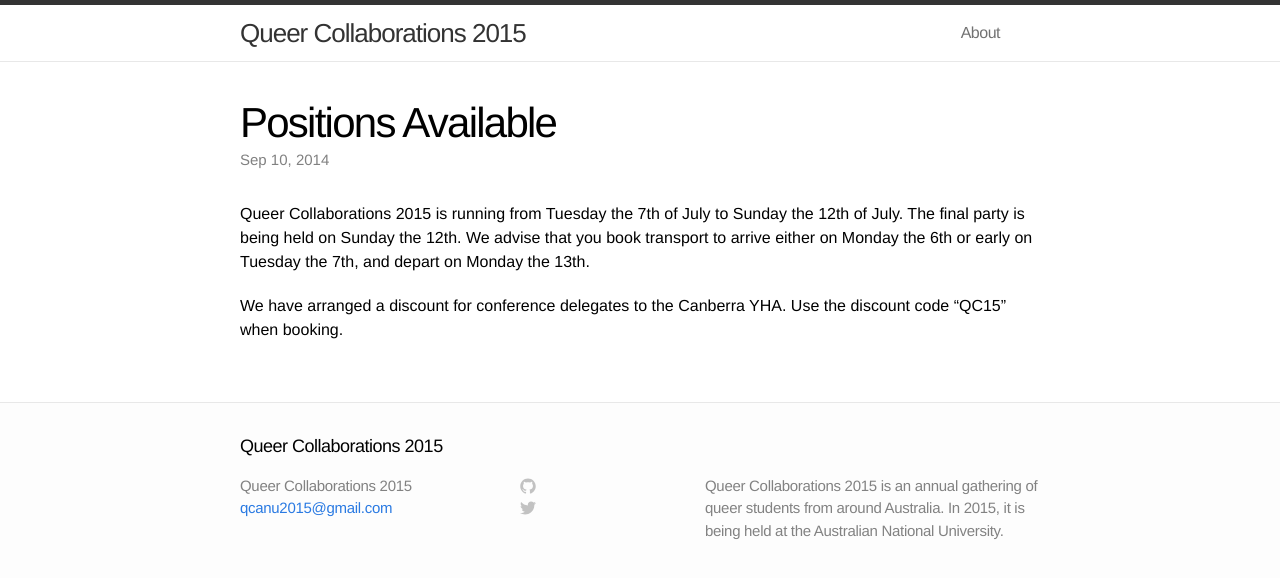
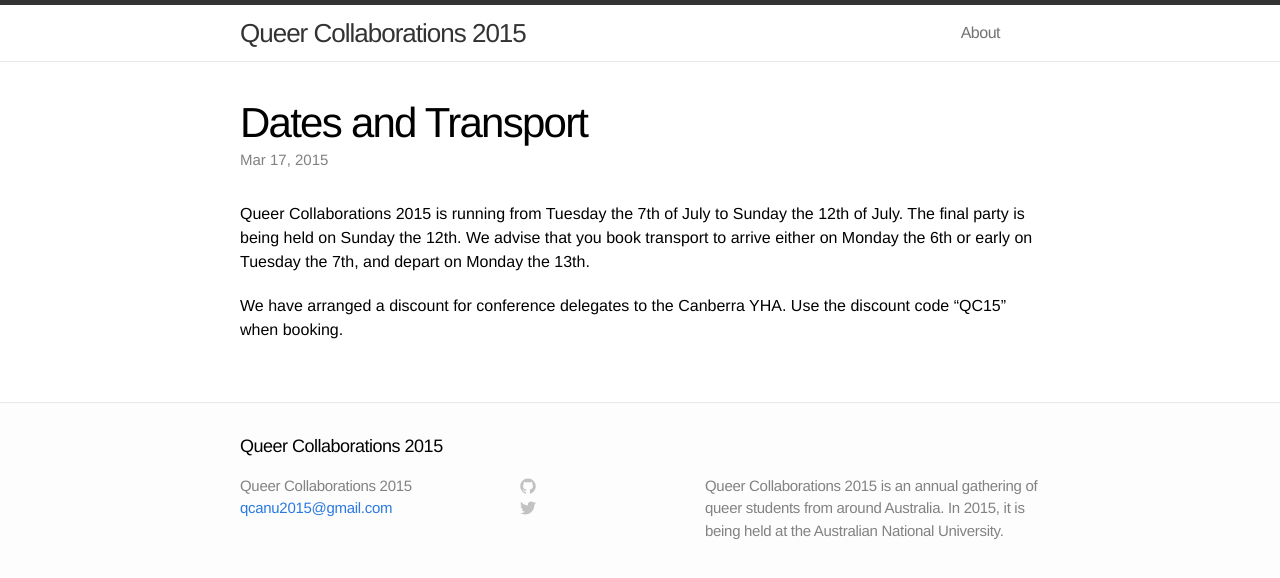
Before and after one commit to QueerCollaborations2015/website, a Jekyll site: the page built from _posts/2015-03-17-dates-and-flights.markdown, in a window 1280 px wide. Shown: the top 578 px of the page. Built offline with Jekyll 4.4.1, drawn with Linux system fonts in a browser that asks for light colours.

Commit message:
Change title

```diff
--- a/_posts/2015-03-17-dates-and-flights.markdown
+++ b/_posts/2015-03-17-dates-and-flights.markdown
@@ -1,7 +1,7 @@
 ---
 layout: post
-title:  "Positions Available"
-date:   2014-09-10 10:54:44
+title:  "Dates and Transport"
+date:   2015-03-17 17:12:44
 categories: news
 ---
 
```
